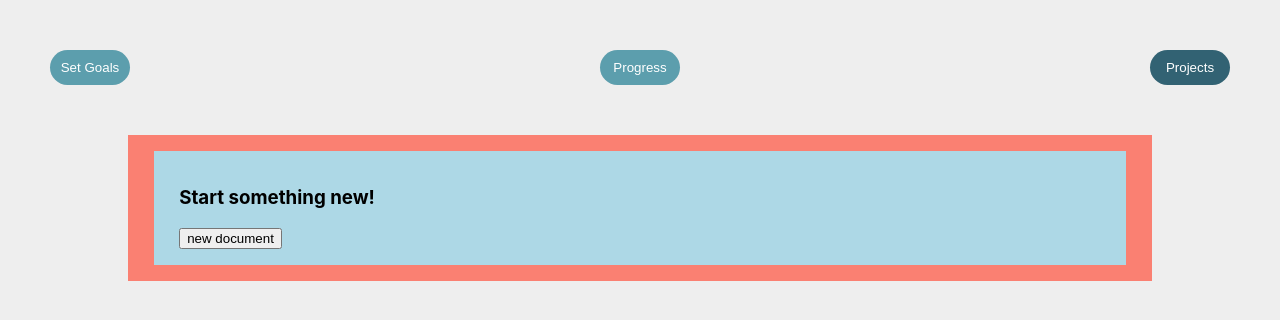
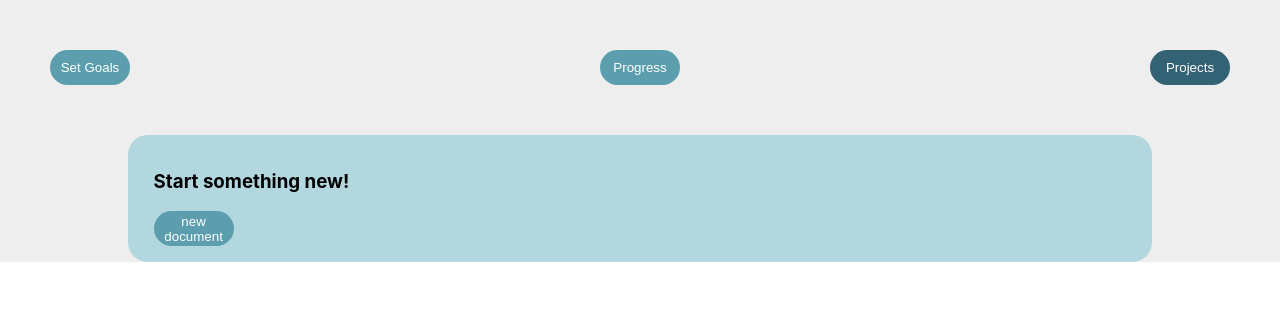
Before and after one commit to Timo-Thees/Capstone, a Next.js app: page / in a window 1280 px wide. Shown: the top 320 px of the page. Built offline with nearby package versions, Linux system fonts and the light colour scheme.

Commit message:
updated design

```diff
--- a/components/Button.js
+++ b/components/Button.js
@@ -16,3 +16,18 @@ export const ActiveButton = styled.button`
   border: none;
   color: white;
 `;
+export const ButtonContainer = styled.div`
+  display: flex;
+  flex-direction: row;
+  gap: 20px;
+  bottom: 2vh;
+`;
+
+export const ButtonDanger = styled.button`
+  width: 80px;
+  height: 35px;
+  background: #ec7a4a;
+  border-radius: 20px;
+  border: none;
+  color: white;
+`;
--- a/components/ClosingMessage.js
+++ b/components/ClosingMessage.js
@@ -7,7 +7,7 @@ export default function ClosingPopup({
   handleChangePage,
 }) {
   function handleClick() {
-    handleChangePage("progress");
+    handleChangePage("my projects");
     setSessionClose({finalWordcount: 0, closingMessage: false});
   }
   return (
--- a/components/DeleteConfirm.js
+++ b/components/DeleteConfirm.js
@@ -1,4 +1,5 @@
 import {Overlay, Dialog, ButtonBox} from "../styles/PopupStyles";
+import {Button, ButtonContainer, ButtonDanger} from "./Button";
 
 export default function DeleteConfirm({
   setDeletePopup,
@@ -15,8 +16,12 @@ export default function DeleteConfirm({
       <Dialog>
         <h2>Do you really want to delete this story?</h2>
         <ButtonBox>
-          <button onClick={() => confirmDeletion(idForDeletion)}>Yes</button>
-          <button onClick={() => setDeletePopup(false)}>Abort</button>
+          <ButtonContainer>
+            <ButtonDanger onClick={() => confirmDeletion(idForDeletion)}>
+              Yes
+            </ButtonDanger>
+            <Button onClick={() => setDeletePopup(false)}>Abort</Button>
+          </ButtonContainer>
         </ButtonBox>
       </Dialog>
     </Overlay>
--- a/components/Editor.js
+++ b/components/Editor.js
@@ -1,6 +1,6 @@
 import styled from "styled-components";
 import {TitleField, TextField} from "./Textfields";
-import {Button} from "./Button";
+import {Button, ButtonContainer} from "./Button";
 import {useState} from "react";
 import ClosingPopup from "./ClosingMessage";
 
@@ -40,10 +40,10 @@ export default function Editor({
           placeholder="New Story"
           defaultValue={editorContent.title}
         ></TitleField>
-        <p>
-          You started today with {editorContent.wordcount} words and now you
+        {/*<p>
+           You started today with {editorContent.wordcount} words and now you
           have {wordcount}
-        </p>
+        </p> */}
         <TextField
           type="text"
           name="text"
@@ -69,9 +69,3 @@ const Form = styled.form`
   padding: 50px;
   gap: 50px;
 `;
-
-const ButtonContainer = styled.div`
-  display: flex;
-  flex-direction: row;
-  gap: 20px;
-`;
--- a/components/NameTaken.js
+++ b/components/NameTaken.js
@@ -1,5 +1,6 @@
 import {TitleField} from "./Textfields";
 import {Overlay, Dialog, ButtonBox} from "../styles/PopupStyles";
+import {Button, ButtonContainer, ButtonDanger} from "./Button";
 
 export default function NameTaken({
   nameTakenContent,
@@ -58,16 +59,18 @@ export default function NameTaken({
             defaultValue={nameTakenContent.title}
           ></TitleField>
           <ButtonBox>
-            <button type="submit">Save</button>
-            <button onClick={() => handleOverwrite(nameTakenContent)}>
-              Overwrite the existing save
-            </button>
-            <button onClick={() => handleCloseWithoutSaving()}>
-              Close without saving
-            </button>
-            <button onClick={() => handleReturnToEditor()}>
-              Return to editor
-            </button>
+            <ButtonContainer>
+              <Button type="submit">Save</Button>
+              <ButtonDanger onClick={() => handleOverwrite(nameTakenContent)}>
+                Overwrite the existing save
+              </ButtonDanger>
+              <Button onClick={() => handleCloseWithoutSaving()}>
+                Close without saving
+              </Button>
+              <Button onClick={() => handleReturnToEditor()}>
+                Return to editor
+              </Button>
+            </ButtonContainer>
           </ButtonBox>
         </form>
       </Dialog>
--- a/components/Navigation.js
+++ b/components/Navigation.js
@@ -1,6 +1,5 @@
 import styled from "styled-components";
-import {Button} from "./Button";
-import {ActiveButton} from "./Button";
+import {Button, ActiveButton} from "./Button";
 
 export default function Navigation({handleChangePage, page}) {
   return (
--- a/components/Projects.js
+++ b/components/Projects.js
@@ -1,6 +1,7 @@
 import styled from "styled-components";
 import {useState} from "react";
 import DeleteConfirm from "./DeleteConfirm";
+import {Button, ButtonContainer, ButtonDanger} from "./Button";
 
 export default function Projects({
   myProjects,
@@ -43,14 +44,15 @@ export default function Projects({
       )}
       <FileBox>
         <h3>Start something new!</h3>
-        <button onClick={() => handleNewFile()}>new document</button>
+        <Button onClick={() => handleNewFile()}>new document</Button>
       </FileBox>
       {myProjects.map(project => {
         return (
           <FileBox key={project.id}>
             <h3>{project.title}</h3>
-            <article>{project.text}</article>
-            <button
+            <TextPreview>{project.text}</TextPreview>
+            <ButtonContainer>
+              <Button
                 onClick={() =>
                   handleLoadFile(
                     project.title,
@@ -61,8 +63,11 @@ export default function Projects({
                 }
               >
                 continue
-            </button>
-            <button onClick={() => handleDeletion(project.id)}>delete</button>
+              </Button>
+              <ButtonDanger onClick={() => handleDeletion(project.id)}>
+                delete
+              </ButtonDanger>
+            </ButtonContainer>
           </FileBox>
         );
       })}
@@ -74,12 +79,23 @@ const AllFiles = styled.div`
   margin-left: 10vw;
   margin-right: 10vw;
   display: grid;
-  background-color: salmon;
-  padding: 2vh 2vw;
-  gap: 2vh;
+  grid-template-columns: auto;
+  grid-template-rows: auto auto auto auto;
+  grid-auto-flow: row dense;
+  gap: 3%;
 `;
 
 const FileBox = styled.div`
-  background-color: lightblue;
+  background-color: #b2d7df;
+  border-radius: 20px;
   padding: 2vh 2vw;
+  max-width: 80vw;
+  max-height: 40vh;
 `;
+
+const TextPreview = styled.article`
+  max-height: 20vh;
+  overflow: hidden;
+  overflow-wrap: break-word;
+  margin-bottom: 3vh;
+`;
--- a/components/SetGoals.js
+++ b/components/SetGoals.js
@@ -1,5 +1,7 @@
 import {useState} from "react";
 import Timeslot from "./Timeslot";
+import {Button /*ButtonContainer, ButtonDanger*/} from "./Button";
+import styled from "styled-components";
 
 const weekday = [
   "Monday",
@@ -26,7 +28,7 @@ export default function SetGoals() {
     <>
       <label>How many words do you want to write each day?</label>
       <input type="number"></input>
-      <ul>
+      <Calendar>
         {weekday.map(day => {
           return (
             <li key={weekday.index}>
@@ -42,11 +44,16 @@ export default function SetGoals() {
                   );
                 }
               })}
-              <button onClick={() => handleNewTimeslot(day)}>+</button>
+              <Button onClick={() => handleNewTimeslot(day)}>+</Button>
             </li>
           );
         })}
-      </ul>
+      </Calendar>
     </>
   );
 }
+
+const Calendar = styled.ul`
+  direction: flex;
+  flex-direction: row;
+`;
--- a/pages/index.js
+++ b/pages/index.js
@@ -106,6 +106,6 @@ export default function Home() {
 
 const Body = styled.div`
   background: #eeeeee;
-  width: 100vw;
-  height: 150vh;
+  width: 100%;
+  height: 100%;
 `;
```
Lines whose indentation alone changed are shown as unchanged.
